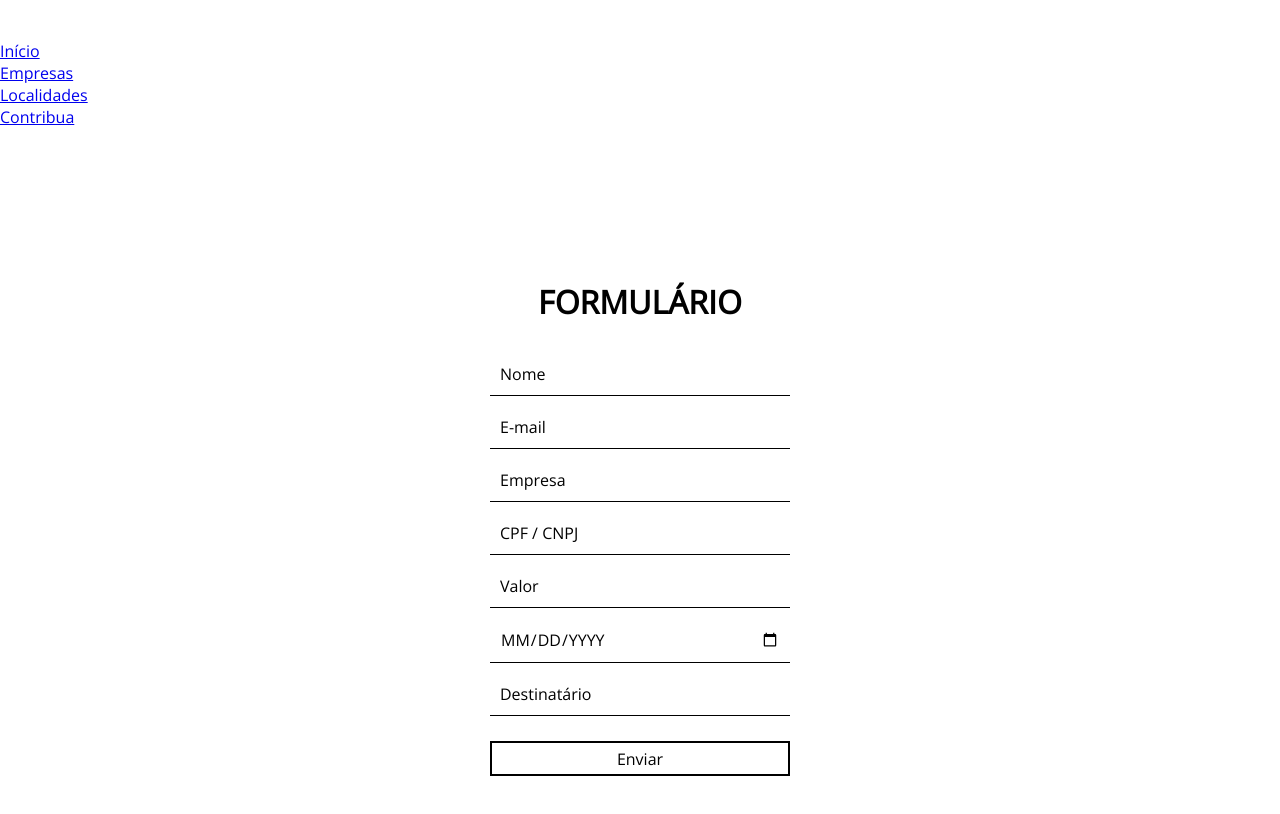
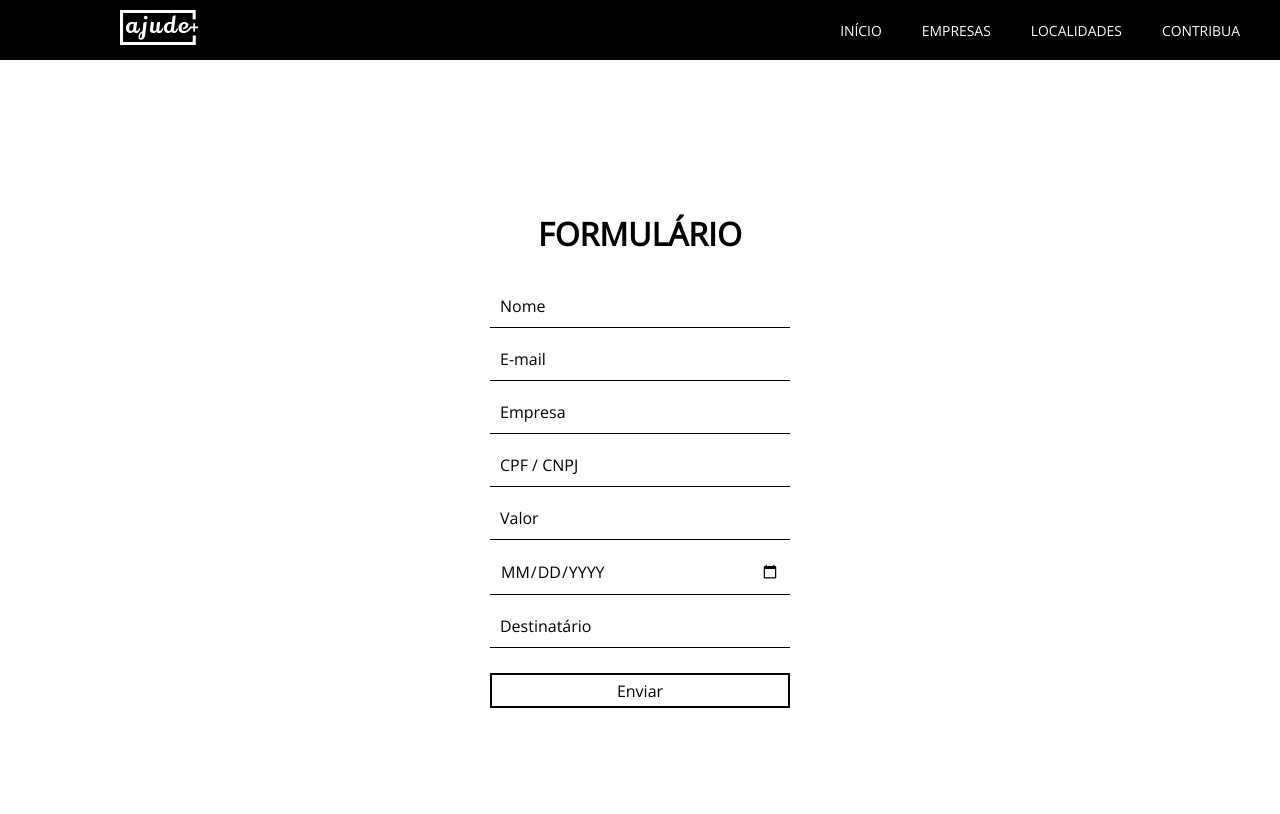
Before and after one commit to mattigor/upx, a website: page index.html in a window 1280 px wide. Drawn offline with nearby package versions, Linux system fonts and the light colour scheme.

Commit message:
Update style.css

```diff
--- a/style.css
+++ b/style.css
@@ -5,6 +5,42 @@
     box-sizing: border-box;
     font-family: 'Open Sans', sans-serif;
 }
+::selection {
+    background: black;
+    color: white;
+}
+/* navbar */
+header {
+	background-color: black;
+	height: 60px;
+	display: flex;
+	align-items: center;
+	justify-content: space-between;
+	padding: 0 20px;
+}
+.logo {
+    margin-left: 100px;
+}
+nav ul {
+	display: flex;
+	list-style: none;
+}
+nav li {
+	margin: 0 10px;
+	font-size: .87rem;
+}
+nav a {
+	color: #fff;
+	text-decoration: none;
+	padding: 5px 10px;
+    text-transform: uppercase;
+    transition: 150ms;
+}
+nav a:hover {
+	background-color: #fff;
+	color: #333;
+}
+/* forms */
 .container {
     display: flex;
     justify-content: center;
```
